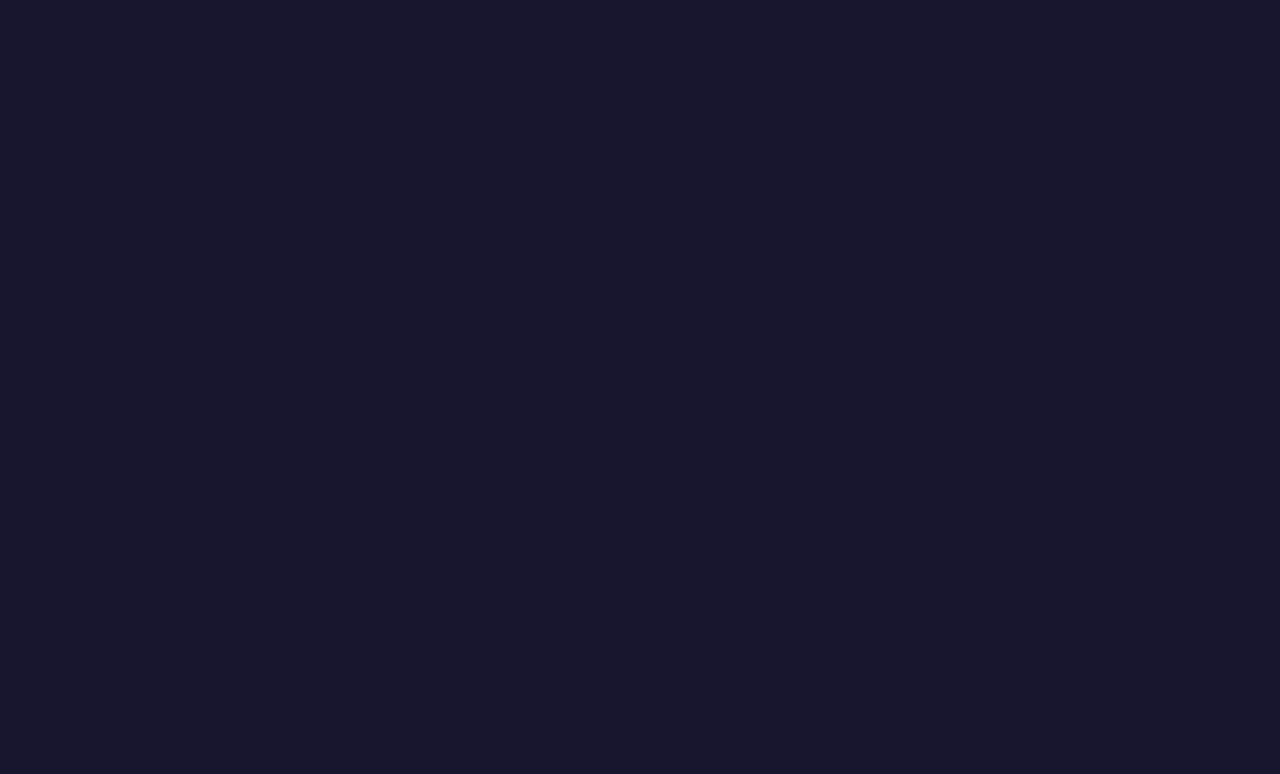
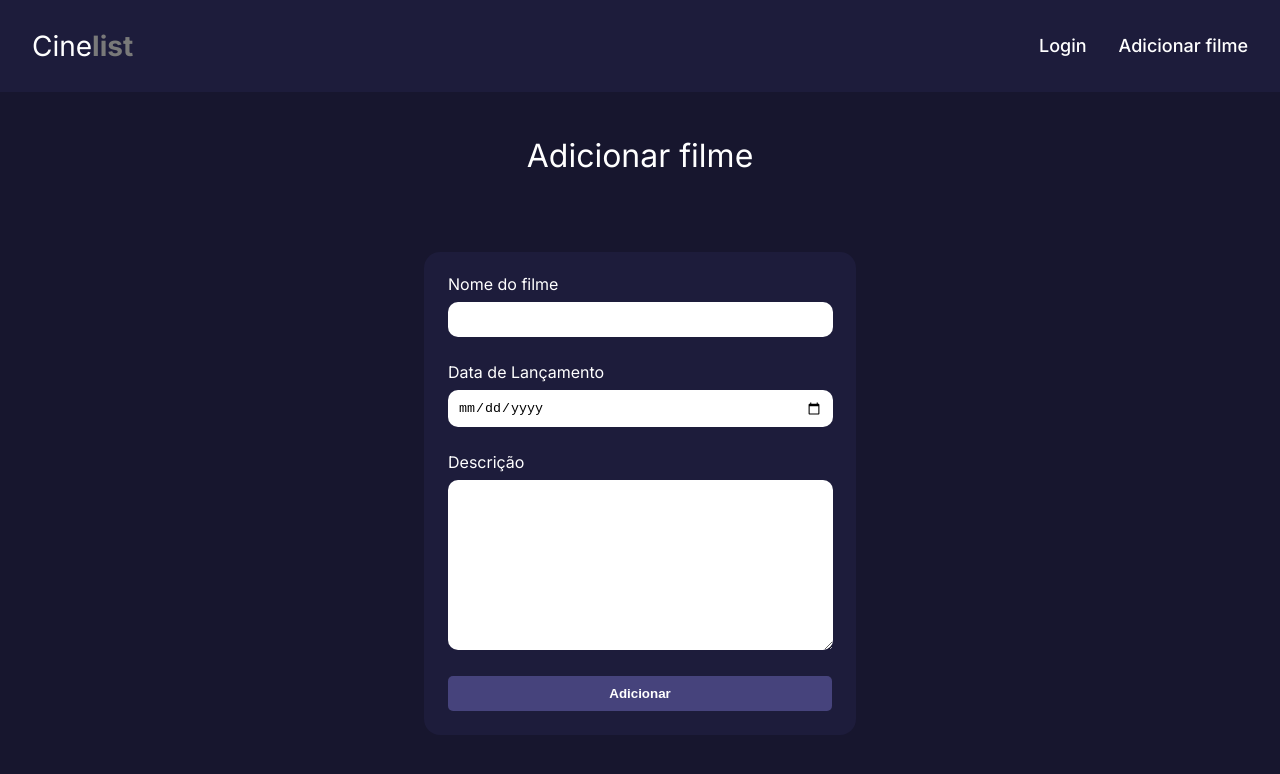
Before and after one commit to LuVidotti/Projeto-2-Full-Stack, a React (Vite) app in the folder client/: page /inserir in a window 1280 px wide. Before the commit this address had no page. Shown: the top 774 px of the page. Built offline with nearby package versions, Linux system fonts and the light colour scheme.

Commit message:
terminando formulario de insercao de filmes

```diff
--- a/client/src/App.jsx
+++ b/client/src/App.jsx
@@ -2,6 +2,7 @@ import { BrowserRouter, Routes, Route } from 'react-router-dom'
 import Global from "./styles/Global"
 import Principal from './pages/Principal'
 import Login from './pages/Login'
+import Inserir from './pages/Inserir'
 
 function App() {
   return (
@@ -10,6 +11,7 @@ function App() {
       <Routes>
         <Route path='/' element={<Principal />}/>
         <Route path='/login' element={<Login />}/>
+        <Route path='/inserir' element={<Inserir />}/>
       </Routes>
     </BrowserRouter>
   )
--- /dev/null
+++ b/client/src/components/BotaoEnviar/index.jsx
@@ -0,0 +1,25 @@
+import styled from "styled-components";
+
+const BotaoEstilizado = styled.button`
+    border: none;
+    background-color: #46437c;
+    padding: 10px;
+    border-radius: 5px;
+    color: #FFF;
+    font-weight: 700;
+    width: 100%;
+    transition: all 0.2s;
+
+    &:hover {
+        cursor: pointer;
+        box-shadow: 10px 10px 20px black;
+    }
+`
+
+function BotaoEnviar(props) {
+    return (
+        <BotaoEstilizado>{props.texto}</BotaoEstilizado>
+    )
+}
+
+export default BotaoEnviar;
--- a/client/src/components/Formulario/index.jsx
+++ b/client/src/components/Formulario/index.jsx
@@ -1,4 +1,5 @@
 import styled from "styled-components";
+import BotaoEnviar from "../BotaoEnviar";
 
 const FormContainer = styled.div`
     display: grid;
@@ -25,22 +26,6 @@ const Form = styled.form`
         border: none;
         width: 95%;
     }
-
-    button {
-        border: none;
-        background-color: #46437c;
-        padding: 10px;
-        border-radius: 5px;
-        color: #FFF;
-        font-weight: 700;
-        width: 100%;
-        transition: all 0.25s;
-    }
-
-    button:hover {
-        cursor: pointer;
-        box-shadow: 10px 10px 20px black;
-    }
 `
 
 function Formulario() {
@@ -53,7 +38,7 @@ function Formulario() {
                 <label htmlFor="senha">Senha</label>
                 <input type="password" id="senha"/>
 
-                <button type="submit">Entrar</button>
+                <BotaoEnviar texto='Entrar'/>
             </Form>
         </FormContainer>
     )
--- /dev/null
+++ b/client/src/pages/Inserir/index.jsx
@@ -0,0 +1,62 @@
+import styled from "styled-components";
+import Titulo from "../../components/Titulo";
+import Header from "../../components/Header";
+import BotaoEnviar from "../../components/BotaoEnviar";
+
+const FormContainer = styled.div`
+    display: grid;
+    place-items: center;
+    margin-top: 5em;
+`
+
+const Form = styled.form`
+    background-color: #1D1C3B;
+    padding: 24px;
+    border-radius: 16px;
+    width: 30vw;
+
+    label {
+        display: block;
+        margin-bottom: 10px;
+    }
+
+    input, textarea {
+        display: block;
+        margin-bottom: 2em;
+        padding: 10px;
+        border-radius: 10px;
+        border: none;
+        width: 95%;
+    }
+`
+
+const InserirContainer = styled.div`
+    padding: 3em;
+`
+
+function Inserir() {
+    return(
+        <div>
+            <Header />
+            <InserirContainer>
+                <Titulo titulo='Adicionar filme'/>
+                <FormContainer>
+                    <Form>
+                        <label htmlFor="nomeFilme">Nome do filme</label>
+                        <input type="text" id="nomeFilme"/>
+
+                        <label htmlFor="data">Data de Lançamento</label>
+                        <input type="date" id="data" />
+
+                        <label htmlFor="descricao">Descrição</label>
+                        <textarea id="descricao" rows="10"></textarea>
+
+                        <BotaoEnviar texto="Adicionar"/>
+                    </Form>
+                </FormContainer>
+            </InserirContainer>
+        </div>
+    )
+}
+
+export default Inserir;
```
